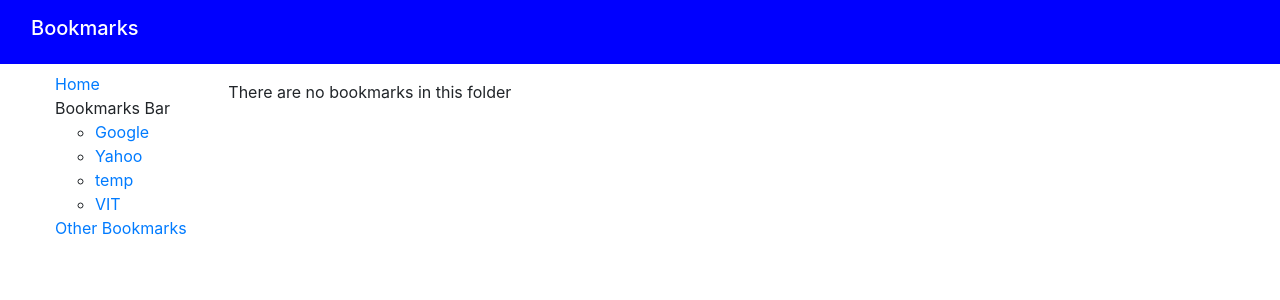
After one commit to Mithilesh-M/Bookmarks-Django, a Django app: page /bookmarks/folderunknown/ in a window 1280 px wide. The commit adds this page. Shown: the top 300 px of the page. Run offline with Django 3.2, Linux system fonts and the light colour scheme; data comes from the database, SQL or seed files in the repository; both versions use the stored data as it was after the commit; parts of the project's set-up code (start-up, migrations or seed data) failed here and were passed over; some libraries are stand-ins or nearby versions.

Commit message:
Add the other bookmarks function in bookmarks app
Add the other bookmark function in bookmarks app

```diff
--- a/bookmarksapp/templates/base_generic.html
+++ b/bookmarksapp/templates/base_generic.html
@@ -35,7 +35,7 @@
               {% endfor %}
             </ul>
           </li>
-          <li>Other Bookmarks
+          <li> <a href="{% url 'list-folder-unknown' %}">Other Bookmarks</a>
           </li>
         </ul>
       </div>
--- /dev/null
+++ b/bookmarksapp/templates/bookmarksapp/list_folder_unknown.html
@@ -0,0 +1,27 @@
+{% extends "base_generic.html" %}
+
+{% block content %}
+    {% if folder.all %}
+    <ul class="list-group">
+    {% for bookmark in folder.all %}
+        <li class=" list-group-item flex-column align-items-start"><a style="text-decoration: none; color:black;" onmouseover = "this.style.color = 'blue'" onmouseout = "this.style.color = 'black'"  href="{{ bookmark.url }}" target="_blank">{{ bookmark.name }}--{{ bookmark.url }}
+        <div class="dropdown show" style="display: inline-block; float: right;">
+          <a class="btn" href="#" role="button" id="dropdownItemLink" data-toggle="dropdown" aria-haspopup="true" aria-expanded="false">
+            <i class="fa fa-ellipsis-v" style="color: grey;"></i>
+          </a>
+
+          <div class="dropdown-menu dropdown-menu-right" aria-labelledby="dropdownMenuLink">
+            <a class="btn btn-default btn-rounded" style="display: block;" href="{% url 'update-bookmarks' bookmark.id %}" onmouseover = "this.style.color = 'blue'" onmouseout = "this.style.color = 'black'">Update</a>
+            <a class="btn btn-default btn-rounded" style="display: block;" href="{% url 'delete-bookmarks' bookmark.id %}" onmouseover = "this.style.color = 'blue'" onmouseout = "this.style.color = 'black'">Delete</a>
+            <a class="btn btn-default btn-rounded" style="display: block;" href="{% url 'detail-bookmarks' bookmark.id %}" onmouseover = "this.style.color = 'blue'" onmouseout = "this.style.color = 'black'">Detail</a>
+            <a class="btn btn-default btn-rounded" style="display: block;" href="{{ bookmark.url }}" target="_blank" onmouseover = "this.style.color = 'blue'" onmouseout = "this.style.color = 'black'">Open</a>
+          </div>
+        </div>
+      </a>
+        </li>
+    {% endfor %}
+    </ul>
+  {% else %}
+    <p>There are no bookmarks in this folder</p>
+  {% endif %}
+{% endblock %}
--- a/bookmarksapp/urls.py
+++ b/bookmarksapp/urls.py
@@ -7,4 +7,5 @@ urlpatterns = [
     path('<int:pk>/bookmarkdetail/', views.Detailbookmarks, name='detail-bookmarks'),
     path('<int:pk>/bookmarkupdate/', views.Updatebookmarks, name='update-bookmarks'),
     path('<int:pk>/folder/', views.FolderList, name='list-folder'),
+    path('folderunknown/', views.FolderListUnknown, name='list-folder-unknown'),
 ]
--- a/bookmarksapp/views.py
+++ b/bookmarksapp/views.py
@@ -77,3 +77,13 @@ def FolderList(request,pk):
         'folder': folder,
     }
     return render(request, 'bookmarksapp/list_folder.html', context=context)
+
+def FolderListUnknown(request):
+    """View function for list Folder bookmark"""
+    folder_list = Folder.objects.all()
+    folder = Bookmarks.objects.filter(folder=None)
+    context = {
+        'folder_list': folder_list,
+        'folder': folder,
+    }
+    return render(request, 'bookmarksapp/list_folder_unknown.html', context=context)
```
Also changed, not shown: db.sqlite3.
